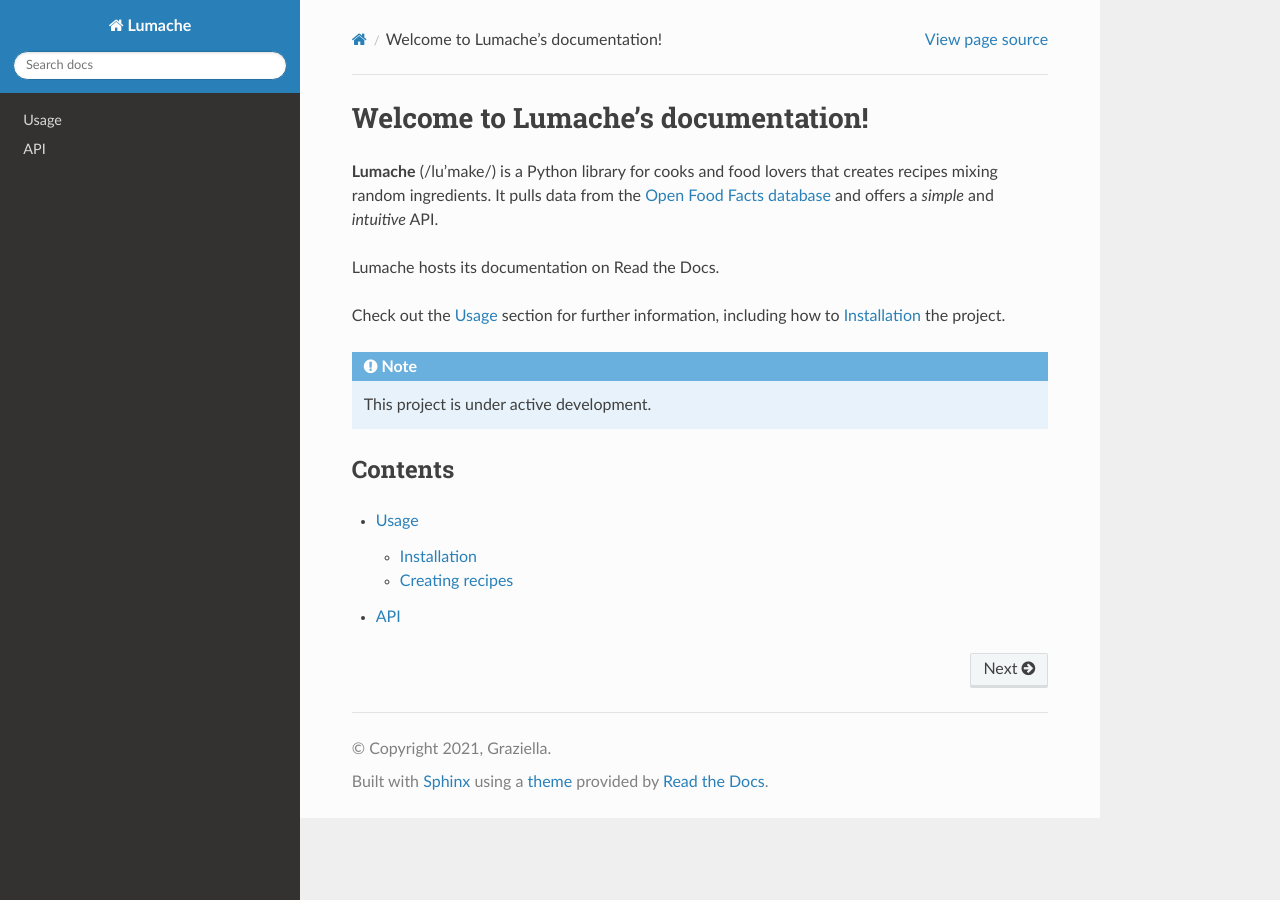
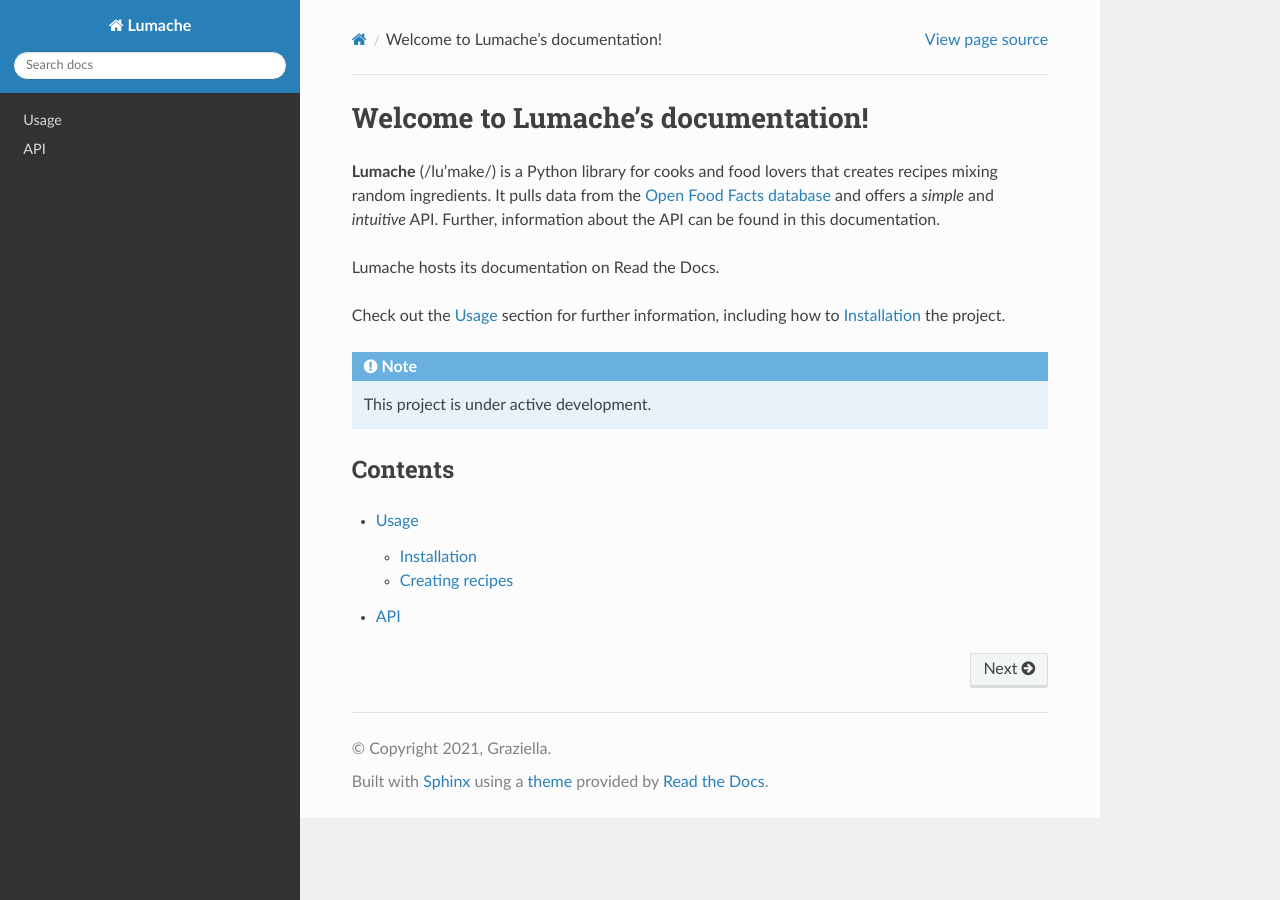
Before and after one commit to gmmajal/rtd-tutorial, a Sphinx documentation site: the page built from docs/source/index.rst, in a window 1280 px wide. Built offline with Sphinx 7.4.7 and the Read the Docs theme 3.1.0, drawn with Linux system fonts in a browser that asks for light colours.

Commit message:
Update index.rst with an additional message on the documentation

```diff
--- a/docs/source/index.rst
+++ b/docs/source/index.rst
@@ -4,7 +4,7 @@ Welcome to Lumache's documentation!
 **Lumache** (/lu'make/) is a Python library for cooks and food lovers
 that creates recipes mixing random ingredients.
 It pulls data from the `Open Food Facts database <https://world.openfoodfacts.org/>`_
-and offers a *simple* and *intuitive* API.
+and offers a *simple* and *intuitive* API. Further, information about the API can be found in this documentation.
 
 Lumache hosts its documentation on Read the Docs.
 
```
